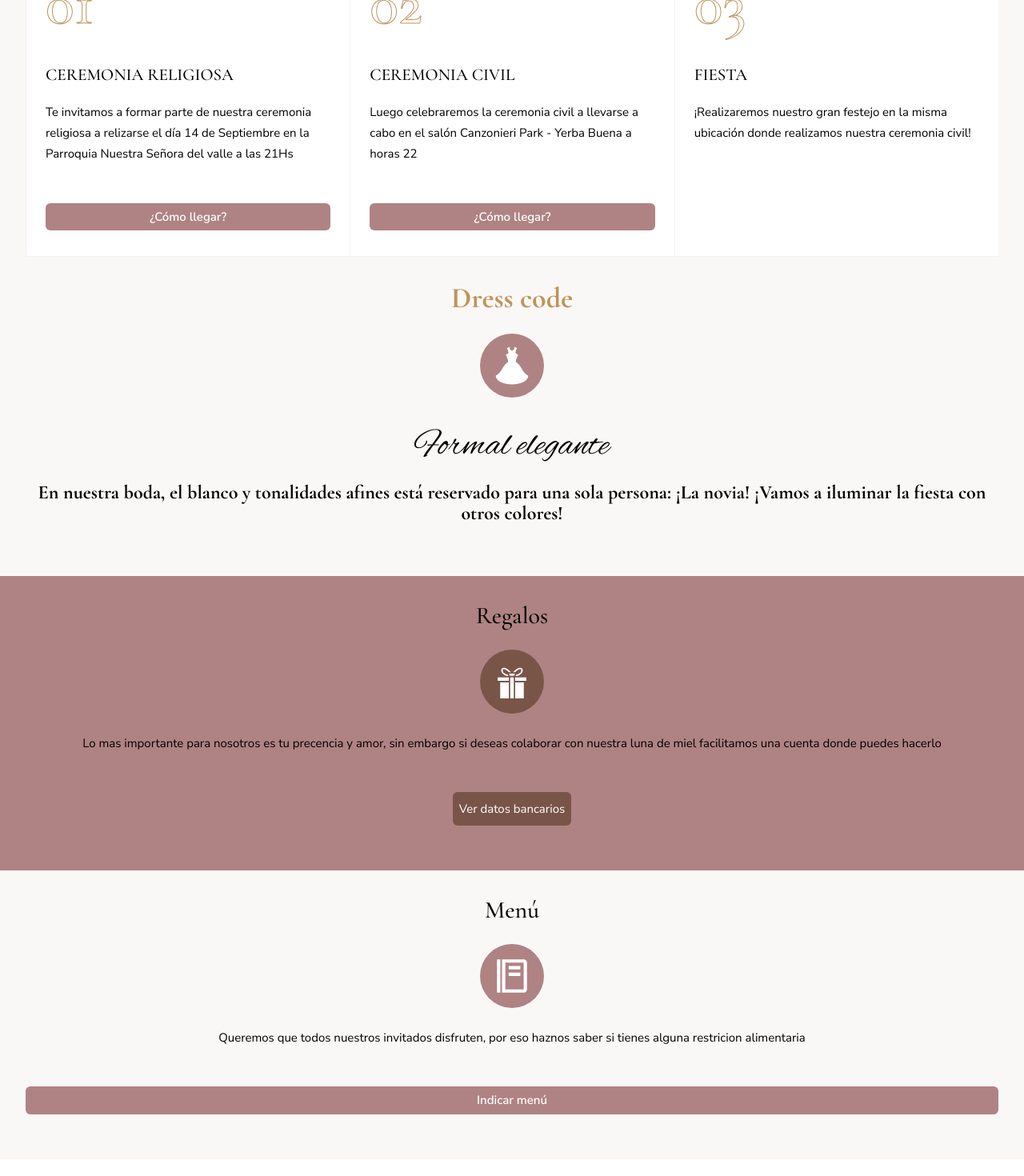
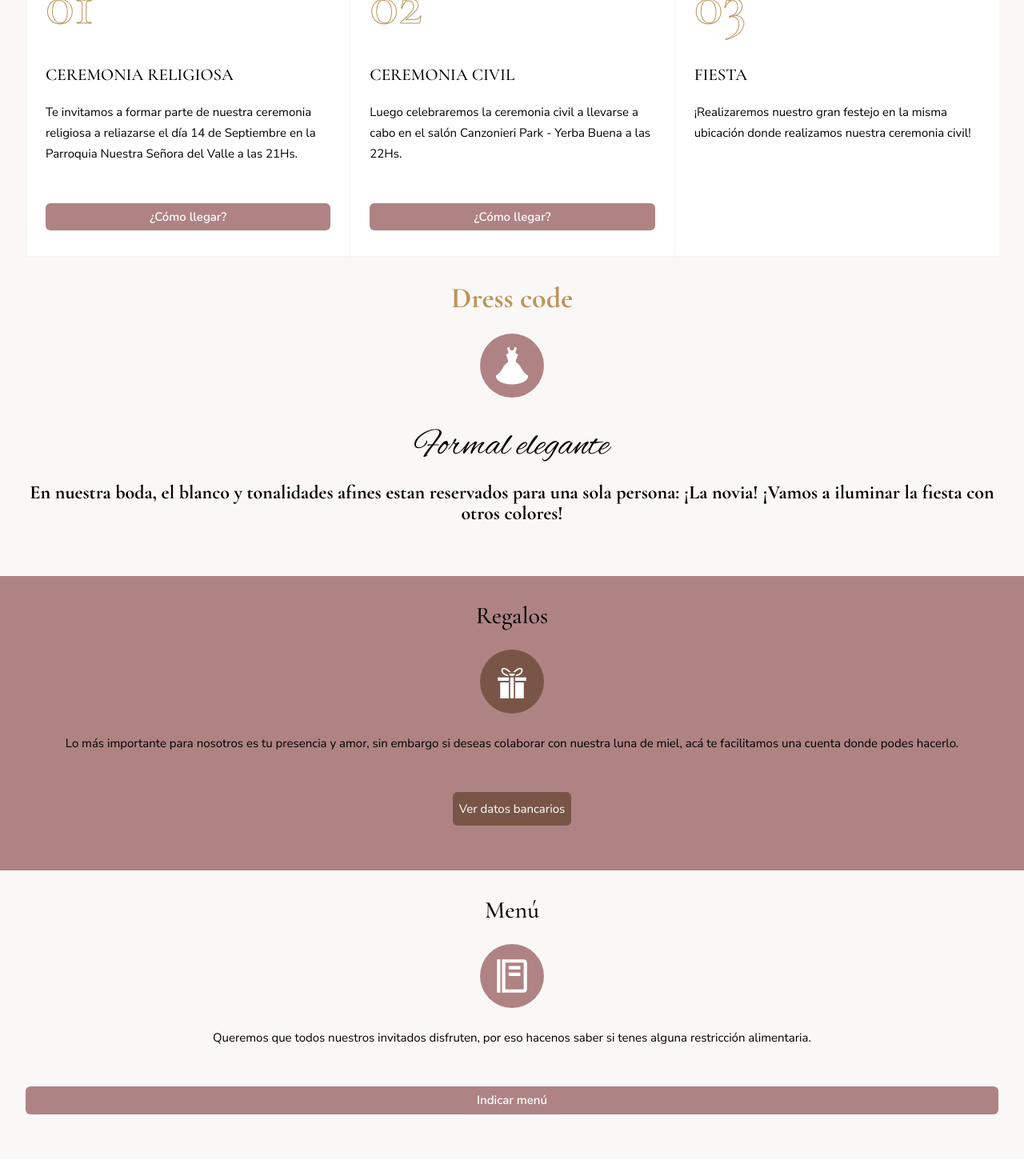
Before and after one commit to pyaran/casamientoJuYEdgar, a React (Vite) app: page / in a window 1280 px wide. Shown: the part 1040-2510 px from the top of the page at 80% size. Built offline with nearby package versions, Linux system fonts and the light colour scheme.

Commit message:
errores ortograficos corregidos

```diff
--- a/src/components/Agenda/Agenda.jsx
+++ b/src/components/Agenda/Agenda.jsx
@@ -6,7 +6,7 @@ export default function Agenda() {
 	return (
 		<section id="Agenda" className="agenda text-center p-8">
 			<h3 className="text-3xl">
-				Agenda la fecha
+				Agendá la fecha
 			</h3>
 			<div className="icon ml-auto mr-auto mt-6 mb-6">
 				<svg stroke="currentColor" fill="currentColor" strokeWidth="0" viewBox="0 0 448 512" className="time" height="50px" width="50px" xmlns="http://www.w3.org/2000/svg"><path d="M148 288h-40c-6.6 0-12-5.4-12-12v-40c0-6.6 5.4-12 12-12h40c6.6 0 12 5.4 12 12v40c0 6.6-5.4 12-12 12zm108-12v-40c0-6.6-5.4-12-12-12h-40c-6.6 0-12 5.4-12 12v40c0 6.6 5.4 12 12 12h40c6.6 0 12-5.4 12-12zm96 0v-40c0-6.6-5.4-12-12-12h-40c-6.6 0-12 5.4-12 12v40c0 6.6 5.4 12 12 12h40c6.6 0 12-5.4 12-12zm-96 96v-40c0-6.6-5.4-12-12-12h-40c-6.6 0-12 5.4-12 12v40c0 6.6 5.4 12 12 12h40c6.6 0 12-5.4 12-12zm-96 0v-40c0-6.6-5.4-12-12-12h-40c-6.6 0-12 5.4-12 12v40c0 6.6 5.4 12 12 12h40c6.6 0 12-5.4 12-12zm192 0v-40c0-6.6-5.4-12-12-12h-40c-6.6 0-12 5.4-12 12v40c0 6.6 5.4 12 12 12h40c6.6 0 12-5.4 12-12zm96-260v352c0 26.5-21.5 48-48 48H48c-26.5 0-48-21.5-48-48V112c0-26.5 21.5-48 48-48h48V12c0-6.6 5.4-12 12-12h40c6.6 0 12 5.4 12 12v52h128V12c0-6.6 5.4-12 12-12h40c6.6 0 12 5.4 12 12v52h48c26.5 0 48 21.5 48 48zm-48 346V160H48v298c0 3.3 2.7 6 6 6h340c3.3 0 6-2.7 6-6z"></path></svg>
--- a/src/components/Asistencia/Asistencia.jsx
+++ b/src/components/Asistencia/Asistencia.jsx
@@ -9,9 +9,9 @@ export default function Asistencia() {
 			<div className="icon ml-auto mr-auto mt-6 mb-6">
 				<svg stroke="currentColor" fill="currentColor" strokeWidth="0" viewBox="0 0 448 512" className="" height="50px" width="50px" xmlns="http://www.w3.org/2000/svg"><path d="M448 75.2v361.7c0 24.3-19 43.2-43.2 43.2H43.2C19.3 480 0 461.4 0 436.8V75.2C0 51.1 18.8 32 43.2 32h361.7c24 0 43.1 18.8 43.1 43.2zm-37.3 361.6V75.2c0-3-2.6-5.8-5.8-5.8h-9.3L285.3 144 224 94.1 162.8 144 52.5 69.3h-9.3c-3.2 0-5.8 2.8-5.8 5.8v361.7c0 3 2.6 5.8 5.8 5.8h361.7c3.2.1 5.8-2.7 5.8-5.8zM150.2 186v37H76.7v-37h73.5zm0 74.4v37.3H76.7v-37.3h73.5zm11.1-147.3l54-43.7H96.8l64.5 43.7zm210 72.9v37h-196v-37h196zm0 74.4v37.3h-196v-37.3h196zm-84.6-147.3l64.5-43.7H232.8l53.9 43.7zM371.3 335v37.3h-99.4V335h99.4z"></path></svg>
 			</div>
-			<p>Nos encantaria contar con vos en este dia magico!
-				Por favor, confirma tu asistencia hasta el dia 01/09/2024.
-				En caso de no recibir tu confirmacion, entenderemos que no podrás acompañarnos</p>
+			<p>Nos encantaría contar con vos en este día mágico!
+				Por favor, confirma tu asistencia hasta el día 01/09/2024.
+				En caso de no recibir tu confirmación, entenderemos que no podrás acompañarnos.</p>
 			<a className="hover:text-white rounded-md mt-6 mb-6 block bg-brown-500 text-white p-1 text-center lg:mt-12" target="_blank" href="https://docs.google.com/forms/d/e/1FAIpQLSfuyMnCDkhVVtvfQKqApeutVa91lhKhS1buP0ODABrwepssQw/viewform">Confirmar asistencia</a>
 		</section>
 	)
--- a/src/components/Instagram/Instagram.jsx
+++ b/src/components/Instagram/Instagram.jsx
@@ -7,7 +7,7 @@ export default function Instagram() {
 			<div className="icon ml-auto mr-auto mt-6 mb-6">
 				<svg stroke="currentColor" fill="currentColor" strokeWidth="0" viewBox="0 0 448 512" className="" height="50px" width="50px" xmlns="http://www.w3.org/2000/svg"><path d="M224.1 141c-63.6 0-114.9 51.3-114.9 114.9s51.3 114.9 114.9 114.9S339 319.5 339 255.9 287.7 141 224.1 141zm0 189.6c-41.1 0-74.7-33.5-74.7-74.7s33.5-74.7 74.7-74.7 74.7 33.5 74.7 74.7-33.6 74.7-74.7 74.7zm146.4-194.3c0 14.9-12 26.8-26.8 26.8-14.9 0-26.8-12-26.8-26.8s12-26.8 26.8-26.8 26.8 12 26.8 26.8zm76.1 27.2c-1.7-35.9-9.9-67.7-36.2-93.9-26.2-26.2-58-34.4-93.9-36.2-37-2.1-147.9-2.1-184.9 0-35.8 1.7-67.6 9.9-93.9 36.1s-34.4 58-36.2 93.9c-2.1 37-2.1 147.9 0 184.9 1.7 35.9 9.9 67.7 36.2 93.9s58 34.4 93.9 36.2c37 2.1 147.9 2.1 184.9 0 35.9-1.7 67.7-9.9 93.9-36.2 26.2-26.2 34.4-58 36.2-93.9 2.1-37 2.1-147.8 0-184.8zM398.8 388c-7.8 19.6-22.9 34.7-42.6 42.6-29.5 11.7-99.5 9-132.1 9s-102.7 2.6-132.1-9c-19.6-7.8-34.7-22.9-42.6-42.6-11.7-29.5-9-99.5-9-132.1s-2.6-102.7 9-132.1c7.8-19.6 22.9-34.7 42.6-42.6 29.5-11.7 99.5-9 132.1-9s102.7-2.6 132.1 9c19.6 7.8 34.7 22.9 42.6 42.6 11.7 29.5 9 99.5 9 132.1s2.7 102.7-9 132.1z"></path></svg>
 			</div>
-			<p>Etiquetanos en Instagram con nuestro hashtag en tus fotos o videos</p>
+			<p>Etiquetanos en Instagram con nuestro hashtag en tus fotos o videos.</p>
 		</section>
 	)
 }
--- a/src/components/Menu/Menu.jsx
+++ b/src/components/Menu/Menu.jsx
@@ -9,7 +9,7 @@ export default function Menu() {
 			<div className="icon ml-auto mr-auto mt-6 mb-6">
 				<svg stroke="currentColor" fill="currentColor" strokeWidth="0" viewBox="0 0 24 24" className="dress" height="50px" width="50px" xmlns="http://www.w3.org/2000/svg"><path d="M3 2h2v20H3zm7 4h7v2h-7zm0 4h7v2h-7z"></path><path d="M19 2H6v20h13c1.103 0 2-.897 2-2V4c0-1.103-.897-2-2-2zm0 18H8V4h11v16z"></path></svg>
 			</div>
-			<p>Queremos que todos nuestros invitados disfruten, por eso haznos saber si tienes alguna restricion alimentaria</p>
+			<p>Queremos que todos nuestros invitados disfruten, por eso hacenos saber si tenes alguna restricción alimentaria.</p>
 			<a className="hover:text-white rounded-md mt-6 mb-6 block text-white p-1 text-center lg:mt-12" target="_blank" href="https://docs.google.com/forms/d/e/1FAIpQLSc-A6SZNJUOK3c3cknYaYMgqs3PtSmwrpCufx_b1HvKjEQj_A/viewform">Indicar menú</a>
 		</section>
 	)
--- a/src/components/Organizacion/Organizacion.jsx
+++ b/src/components/Organizacion/Organizacion.jsx
@@ -31,7 +31,7 @@ export default function Organizacion() {
 					<svg stroke="currentColor" fill="currentColor" strokeWidth="0" viewBox="0 0 512 512" className="dress" height="50px" width="50px" xmlns="http://www.w3.org/2000/svg"><path d="M288 16l32 16s-25.2 44.02-16 64c5 10.8 32 16 32 16-16 32-32 80-32 96 80 48 80 144 160 176 0 64-80 112-208 112S48 448 48 384c80-32 80-128 160-176 0-16-16-64-32-96 0 0 27-5.2 32-16 9.2-19.98-16-64-16-64l32-16c0 32 16 48 32 48s32-16 32-48z"></path></svg>
 				</div>
 				<span className="block mt-12 text-center">Formal elegante</span>
-				<p className="text-black text-center pt-8">En nuestra boda, el blanco y tonalidades afines está reservado para una sola persona:
+				<p className="text-black text-center pt-8">En nuestra boda, el blanco y tonalidades afines estan reservados para una sola persona:
 					¡La novia!
 					¡Vamos a iluminar la fiesta con otros colores!</p>
 			</div>
--- a/src/components/Regalos/Regalos.jsx
+++ b/src/components/Regalos/Regalos.jsx
@@ -44,9 +44,9 @@ export default function Regalos() {
 				<svg stroke="currentColor" fill="currentColor" strokeWidth="0" viewBox="0 0 512 512" className="present" height="50px" width="50px" xmlns="http://www.w3.org/2000/svg"><path d="M149.518 78.38c-6.55.117-12.45 1.736-17.35 4.91-7.465 4.84-11.765 12.904-13.063 21.34-2.595 16.874 4.747 36.355 19.862 52.31C154.08 172.893 177.643 185 208 185h2.438l-9.118-18.234c-22.194-1.554-38.46-10.777-49.287-22.205-11.885-12.545-16.543-28.064-15.138-37.19.702-4.564 2.402-7.25 5.062-8.974 2.66-1.724 7.113-2.875 14.756-1.326 13.078 2.65 34.233 13.948 62.205 39.284L220.27 135h23.408c-35.31-34.8-62.215-51.278-83.39-55.57-2.715-.55-5.363-.887-7.925-1.006-.96-.045-1.91-.06-2.845-.043zm212.964 0c-.935-.016-1.885 0-2.845.044-2.562.12-5.21.455-7.924 1.006-21.176 4.292-48.082 20.77-83.39 55.57h23.406l1.352 1.354c27.972-25.336 49.127-36.633 62.205-39.284 7.643-1.55 12.096-.398 14.756 1.326 2.66 1.725 4.36 4.41 5.062 8.973 1.405 9.126-3.253 24.645-15.138 37.19-10.827 11.43-27.093 20.652-49.287 22.206L301.562 185H304c30.357 0 53.92-12.106 69.033-28.06 15.115-15.955 22.457-35.436 19.862-52.31-1.298-8.436-5.598-16.5-13.063-21.34-4.9-3.174-10.8-4.793-17.35-4.91zM227.73 153l-8.78 8.777L229.564 183h52.875l10.61-21.223-8.777-8.777h-56.54zM73 201v46h142v-46H73zm160 0v270h46V201h-46zm64 0v46h142v-46H297zm-192 64v206h110V265H105zm192 0v206h110V265H297z"></path></svg>
 			</div>
 			<p>
-				Lo mas importante para nosotros es tu precencia y amor,
-				sin embargo si deseas colaborar con nuestra luna de miel
-				facilitamos una cuenta donde puedes hacerlo
+				Lo más importante para nosotros es tu presencia y amor,
+				sin embargo si deseas colaborar con nuestra luna de miel,
+				acá te facilitamos una cuenta donde podes hacerlo.
 			</p>
 			<button onClick={openModal} className="hover:text-white p-2 mt-6 mb-6 bg-brown-500 rounded-md ml-auto mr-auto block text-white text-center lg:mt-12 outline-none border-none">Ver datos bancarios</button>
 			<Modal
--- a/src/textos/textos.json
+++ b/src/textos/textos.json
@@ -38,13 +38,13 @@
 		{
 			"step": "01",
 			"title": "Ceremonia religiosa",
-			"text": "Te invitamos a formar parte de nuestra ceremonia religiosa a relizarse el día 14 de Septiembre en la Parroquia Nuestra Señora del valle a las 21Hs",
+			"text": "Te invitamos a formar parte de nuestra ceremonia religiosa a reliazarse el día 14 de Septiembre en la Parroquia Nuestra Señora del Valle a las 21Hs.",
 			"location": "https://www.google.com/maps/place/Parroquia+Nuestra+Se%C3%B1ora+del+Valle/@-26.815749,-65.293438,17z/data=!3m1!4b1!4m6!3m5!1s0x942242d62123af13:0xaa2edb3420b1b358!8m2!3d-26.815749!4d-65.293438!16s%2Fg%2F1tfwlfys?entry=ttu"
 		},
 		{
 			"step": "02",
 			"title": "Ceremonia civil",
-			"text": "Luego celebraremos la ceremonia civil a llevarse a cabo en el salón Canzonieri Park - Yerba Buena a horas 22",
+			"text": "Luego celebraremos la ceremonia civil a llevarse a cabo en el salón Canzonieri Park - Yerba Buena a las 22Hs.",
 			"location": "https://www.google.com/maps/place/Canzonieri+park,+Yerba+Buena,+Tucum%C3%A1n/data=!4m2!3m1!1s0x942243e00ed4b3eb:0xa64ea21de74defe9?utm_source=mstt_1&entry=gps&coh=192189&g_ep=CAESCjExLjEzNi4xMDEYACCenQoqUSw5NDIwNzgwOCw5NDIxMjQ5Niw5NDIwNzM5NCw5NDIwNzUwNiw5NDIwODUwNiw5NDIxNzUyMyw0NzA4NzExOCw0NzA4NDM5Myw5NDIxMzIwMEICQVI%3D"
 		},
 		{
```
